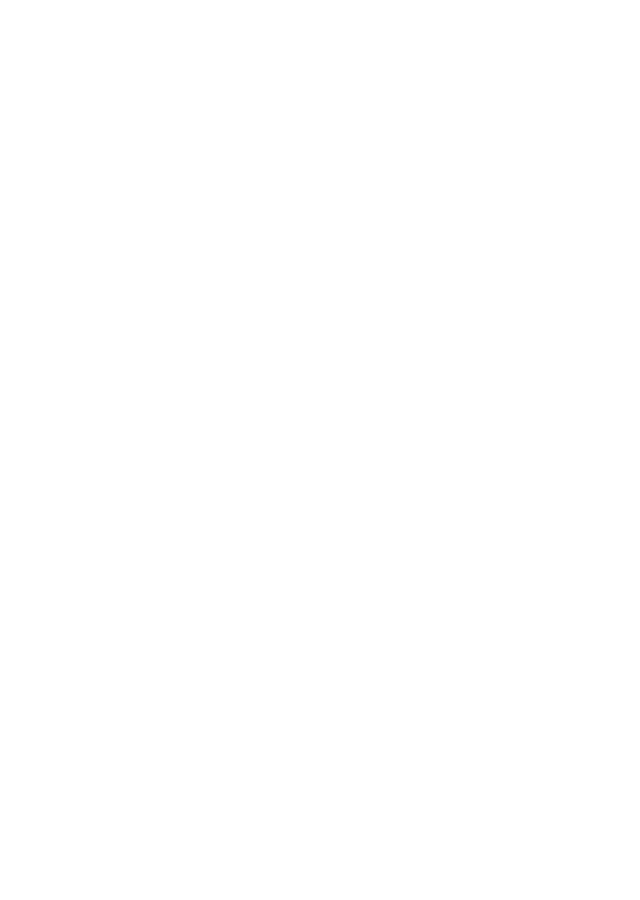
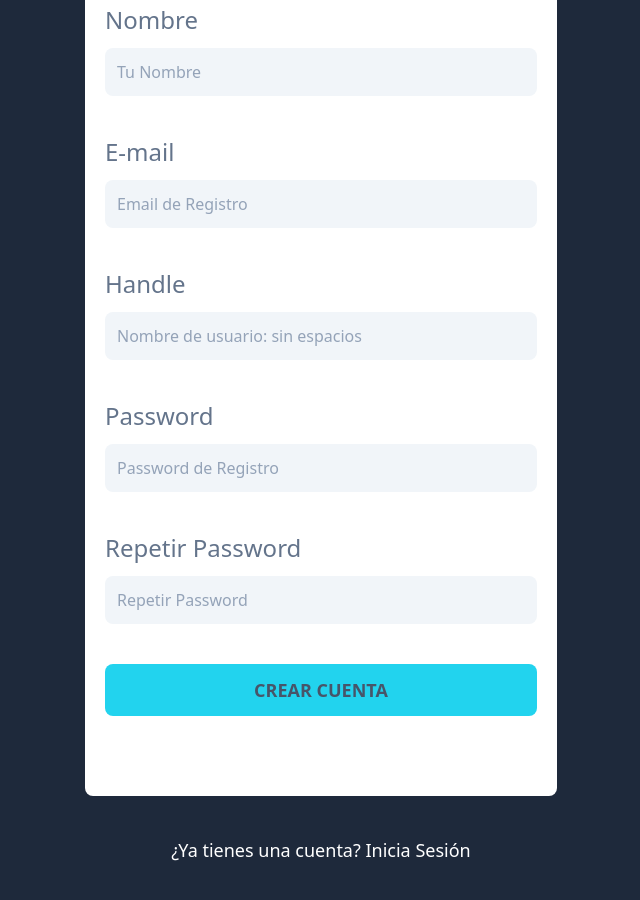
Before and after one commit to Aropoint/DevTree, a React (Vite) app in the folder FrontEnd/: page /auth/register in a window 1280 px wide. Shown: the part 340-1240 px from the top of the page, without its empty margins (319-959 px from the left). Before the commit the page ends 800 px from the top, so only its background shows below. Built offline with nearby package versions, Linux system fonts and the light colour scheme.

Commit message:
Implementación de vistas de autenticación y manejo de formularios con validación

```diff
--- a/FrontEnd/package.json
+++ b/FrontEnd/package.json
@@ -12,6 +12,7 @@
   "dependencies": {
     "react": "^19.2.0",
     "react-dom": "^19.2.0",
+    "react-hook-form": "^7.71.1",
     "react-router-dom": "^7.13.0"
   },
   "devDependencies": {
--- a/FrontEnd/src/Views/LoginView.tsx
+++ b/FrontEnd/src/Views/LoginView.tsx
@@ -3,9 +3,11 @@
 export default function LoginView() {
   return (
     <>
-        <div className='text-blue-500'>LoginView</div>
-        <nav>
-            <Link to="/auth/register">cuenta</Link>
+        <h1 className="text-4xl text-white font-bold">Iniciar Sesión</h1>
+        <nav className="mt-10">
+            <Link
+              className="text-center text-white text-lg block"
+              to="/auth/register">¿No tienes una cuenta? Regístrate</Link>
         </nav>
     </>
 
--- a/FrontEnd/src/Views/RegisterView.tsx
+++ b/FrontEnd/src/Views/RegisterView.tsx
@@ -1,14 +1,114 @@
 import { Link } from "react-router-dom"
+import {useForm} from 'react-hook-form';
+import ErrorMessage from "../components/ErrorMessage";
 
 export default function RegisterView() {
-  return (
+    const initialValues = {
+        name: '',
+        email: '',
+        handle: '',
+        password: '',
+        password_confirmation: ''
+    }
+
+    const {register, watch, handleSubmit, formState: {errors}} = useForm({defaultValues : initialValues});
+
+    console.log(errors)
+
+    const handleRegister = () => {
+        console.log('desde handleRegister');
+    }
+
+    return (
 
     <>
-        <div>RegisterView</div>
-        <nav>
-            <Link to="/auth/login">login</Link>
+        <h1 className="text-4xl text-white font-bold">Crear Cuenta</h1>
+
+        <form
+            onSubmit={handleSubmit(handleRegister)}
+            className="bg-white px-5 py-20 rounded-lg space-y-10 mt-10"
+        >
+            <div className="grid grid-cols-1 space-y-3">
+                <label htmlFor="name" className="text-2xl text-slate-500">Nombre</label>
+                <input
+                    id="name"
+                    type="text"
+                    placeholder="Tu Nombre"
+                    className="bg-slate-100 border-none p-3 rounded-lg placeholder-slate-400"
+                    {...register('name', {
+                        required: "El nombre es obligatorio"
+                    })}
+                />
+
+                {errors.name && <ErrorMessage>{errors.name.message}</ErrorMessage>}
+            </div>
+            <div className="grid grid-cols-1 space-y-3">
+                <label htmlFor="email" className="text-2xl text-slate-500">E-mail</label>
+                <input
+                    id="email"
+                    type="email"
+                    placeholder="Email de Registro"
+                    className="bg-slate-100 border-none p-3 rounded-lg placeholder-slate-400"
+                    {...register('email', {
+                        required: "El email es obligatorio"
+                    })}
+                />
+                {errors.email && <ErrorMessage>{errors.email.message}</ErrorMessage>}
+            </div>
+            <div className="grid grid-cols-1 space-y-3">
+                <label htmlFor="handle" className="text-2xl text-slate-500">Handle</label>
+                <input
+                    id="handle"
+                    type="text"
+                    placeholder="Nombre de usuario: sin espacios"
+                    className="bg-slate-100 border-none p-3 rounded-lg placeholder-slate-400"
+                    {...register('handle', {
+                        required: "El handle es obligatorio"
+                    })}
+                />
+                {errors.handle && <ErrorMessage>{errors.handle.message}</ErrorMessage>}
+            </div>
+            <div className="grid grid-cols-1 space-y-3">
+                <label htmlFor="password" className="text-2xl text-slate-500">Password</label>
+                <input
+                    id="password"
+                    type="password"
+                    placeholder="Password de Registro"
+                    className="bg-slate-100 border-none p-3 rounded-lg placeholder-slate-400"
+                    {...register('password', {
+                        required: "El password es obligatorio"
+                    })}
+                />
+                {errors.password && <ErrorMessage>{errors.password.message}</ErrorMessage>}
+            </div>
+
+            <div className="grid grid-cols-1 space-y-3">
+                <label htmlFor="password_confirmation" className="text-2xl text-slate-500">Repetir Password</label>
+                <input
+                    id="password_confirmation"
+                    type="password"
+                    placeholder="Repetir Password"
+                    className="bg-slate-100 border-none p-3 rounded-lg placeholder-slate-400"
+                    {...register('password_confirmation', {
+                        required: "El password de confirmación es obligatorio"
+                    })}
+                />
+                {errors.password_confirmation && <ErrorMessage>{errors.password_confirmation.message}</ErrorMessage>}
+            </div>
+
+            <input
+                type="submit"
+                className="bg-cyan-400 p-3 text-lg w-full uppercase text-slate-600 rounded-lg font-bold cursor-pointer"
+                value='Crear Cuenta'
+            />
+        </form>
+
+        <nav className="mt-10">
+            <Link
+            className="text-center text-white text-lg block"
+            to="/auth/login">¿Ya tienes una cuenta? Inicia Sesión</Link>
         </nav>
     </>
 
-  )
+    )
 }
--- /dev/null
+++ b/FrontEnd/src/components/ErrorMessage.tsx
@@ -0,0 +1,9 @@
+type ErrorMessageProps = {
+    children: React.ReactNode
+}
+
+export default function ErrorMessage({children} : ErrorMessageProps) {
+  return (
+    <div className="bg-red-50 text-red-600 p-3 uppercase text-sm font-bold rounded-lg text-center">{children}</div>
+  )
+}
--- /dev/null
+++ b/FrontEnd/src/layouts/AuthLayout.tsx
@@ -0,0 +1,17 @@
+import {Outlet} from 'react-router-dom';
+
+export default function AuthLayout() {
+  return (
+    <>
+        <div className='bg-slate-800 min-h-screen'>
+            <div className='max-w-lg mx-auto pt-10 px-5'>
+                <img src='/logo.svg' alt='Logo DevTree'/>
+
+            <div className='py-10'>
+                <Outlet/>
+            </div>
+          </div>
+        </div>
+    </>
+  )
+}
--- a/FrontEnd/src/router.tsx
+++ b/FrontEnd/src/router.tsx
@@ -1,14 +1,17 @@
 import { BrowserRouter, Routes, Route } from "react-router-dom";
 import LoginView from "./Views/LoginView";
 import RegisterView from "./Views/RegisterView";
+import AuthLayout from "./layouts/AuthLayout";
 
 export default function Router() {
 
     return (
         <BrowserRouter>
             <Routes>
-                <Route path="/auth/login" element={<LoginView/>} />
-                <Route path="/auth/register" element={<RegisterView/>} />
+                <Route element={<AuthLayout/>}>
+                    <Route path="/auth/login" element={<LoginView/>} />
+                    <Route path="/auth/register" element={<RegisterView/>} />
+                </Route>
 
             </Routes>
         </BrowserRouter>
```
